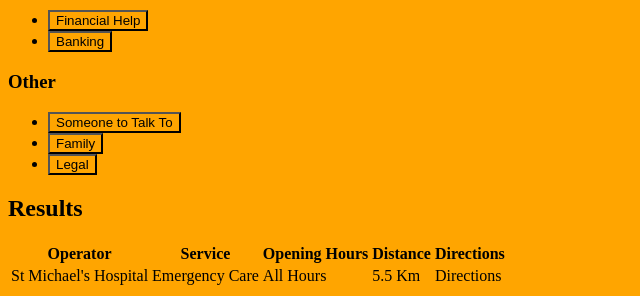
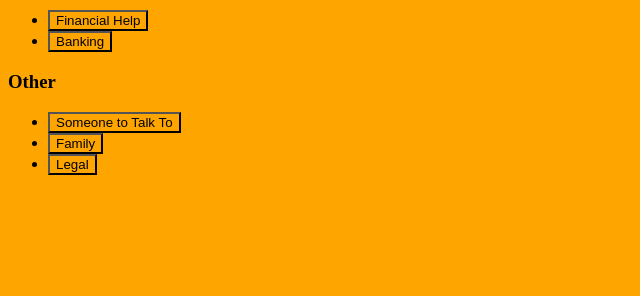
Before and after one commit to lukepetrolekas/hsf, a Python web app: template templates/home.html in a window 1280 px wide. Shown: the part 587-883 px from the top of the page, without its empty margins (0-640 px from the left). After the commit the page ends 762 px from the top, so only its background shows below. Run offline with Jinja, Linux system fonts and the light colour scheme; the template is opened without the code that fills it, so the values that code supplies are empty.

Commit message:
Make result page separate

```diff
--- a/templates/home.html
+++ b/templates/home.html
@@ -48,45 +48,4 @@ Homeless Services Finder - Toronto
     <li><button>Family</button></li>
     <li><button>Legal</button></li>
 </ul>
-
-<h2>Results</h2>
-<table>
-    <thead>
-        <th>
-            Operator
-        </th>
-        <th>
-            Service
-        </th>
-        <th>
-            Opening Hours
-        </th>
-        <th>
-            Distance
-        </th>
-        <th>
-            Directions
-        </th>
-    </thead>
-    <tbody>
-    <tr>
-        <td>
-            St Michael's Hospital
-        </td>
-        <td>
-            Emergency Care
-        </td>
-        <td>
-            All Hours
-        </td>
-        <td>
-            5.5 Km
-        </td>
-        <td>
-            <a>Directions</a>
-        </td>
-    </tr>
-    </tbody>
-</table>
-
 {% endblock %}
```
Also changed, not shown: hsf/main.py (+7 -0 lines), templates/results.html (+6 -2 lines).
